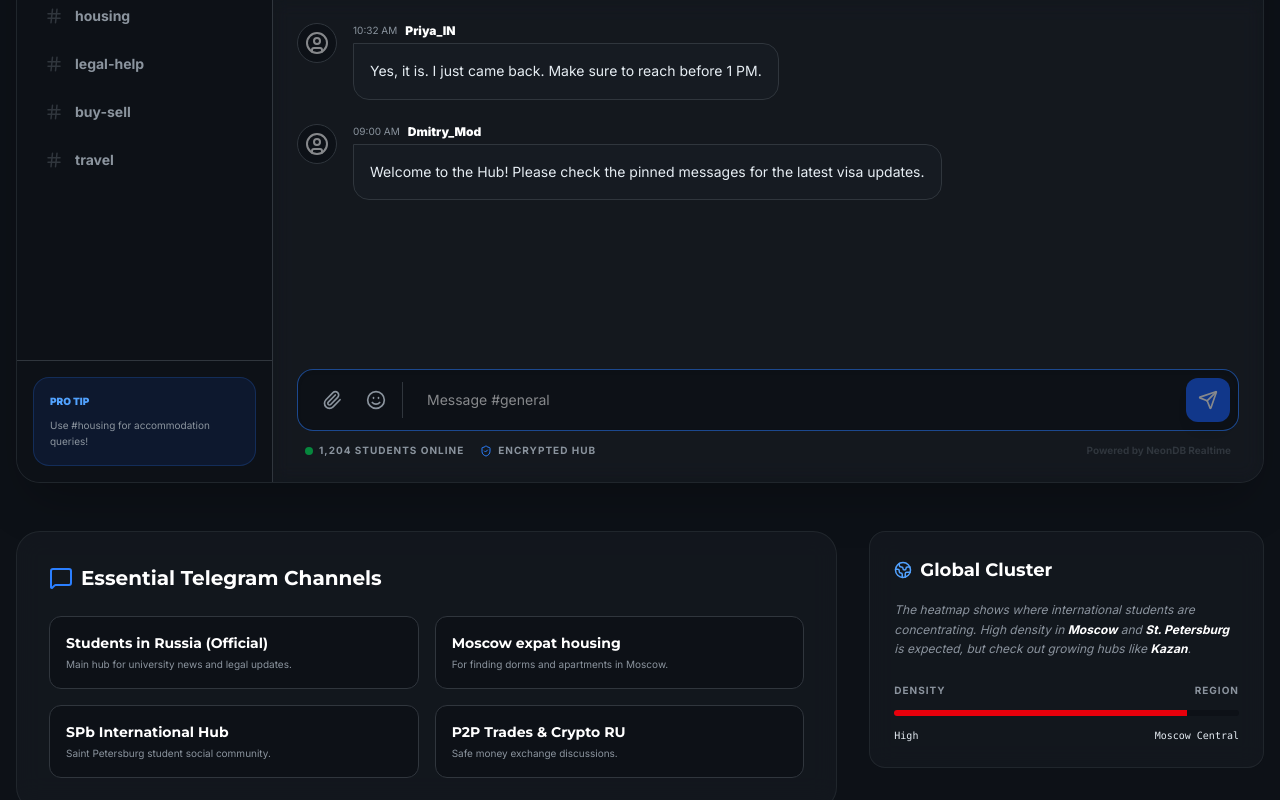
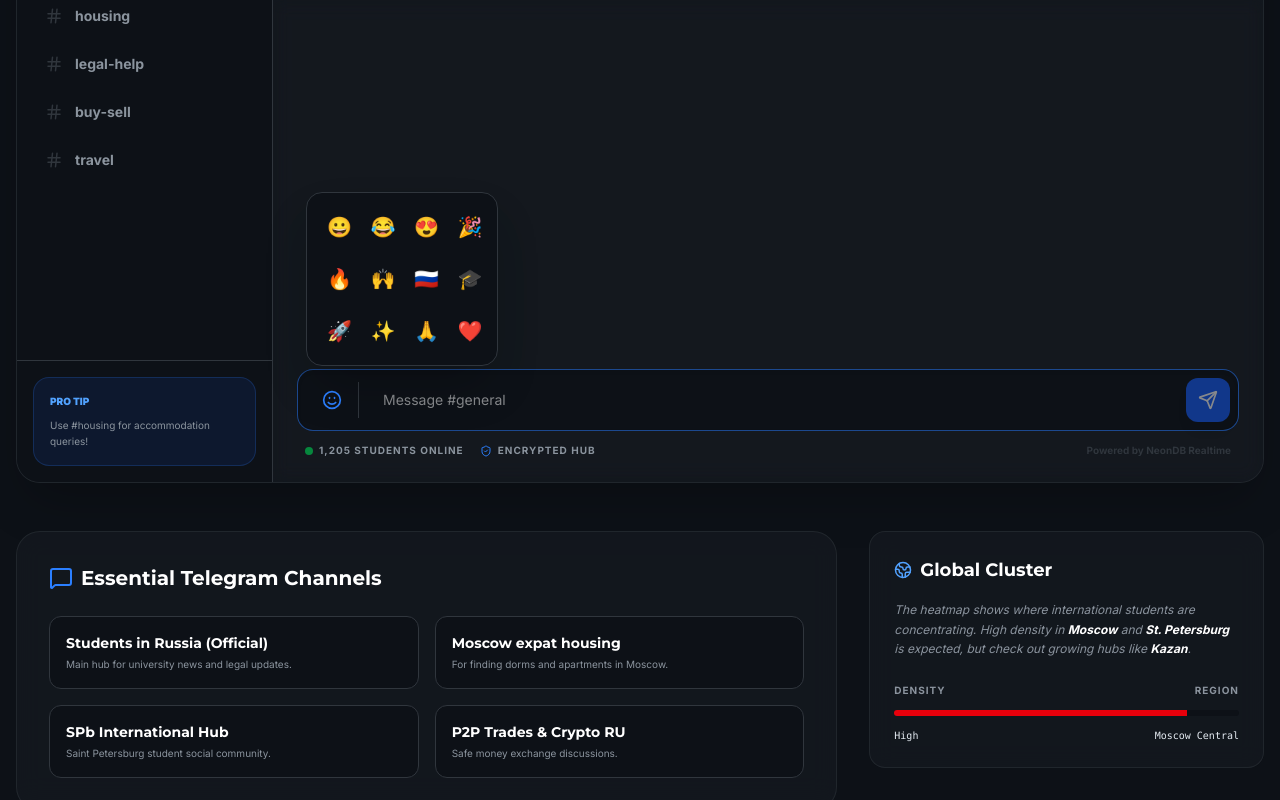
Before and after one commit to Surya-2k4/russia-hub, a Next.js app: page /community in a window 1280 px wide. Both pictures are taken after a click on the button 332 px from the left and 896 px from the top of the page. Shown: the part 496-1296 px from the top of the page. Built offline with nearby package versions, Linux system fonts and the light colour scheme.

Commit message:
fix comm,uni search issues

```diff
--- a/src/components/community/OnlineChat.tsx
+++ b/src/components/community/OnlineChat.tsx
@@ -17,17 +17,24 @@ import {
 import { motion, AnimatePresence } from 'framer-motion';
 
 const CHANNELS = ["general", "admissions", "housing", "legal-help", "buy-sell", "travel"];
-const INITIAL_MESSAGES = [
-  { id: 1, user: "Alex_RU", text: "Hey! Does anyone know if the medical check center in Moscow is open today?", time: "10:30 AM", channel: "general" },
-  { id: 2, user: "Priya_IN", text: "Yes, it is. I just came back. Make sure to reach before 1 PM.", time: "10:32 AM", channel: "general" },
-  { id: 3, user: "Dmitry_Mod", text: "Welcome to the Hub! Please check the pinned messages for the latest visa updates.", time: "09:00 AM", channel: "general" },
-];
+const CHANNEL_DESCRIPTIONS: Record<string, string> = {
+  "general": "The main hub for everything! Say hello and start your journey.",
+  "admissions": "Get help with university applications, documents, and entrance exams.",
+  "housing": "Find dormitories, apartments, and roommates across all Russian cities.",
+  "legal-help": "Visa, registration, and migration legal support from experts.",
+  "buy-sell": "Marketplace for students. Buy or sell textbooks, clothes, and electronics.",
+  "travel": "Backpacking in Russia? Share tips, routes, and travel buddies."
+};
+
+const INITIAL_MESSAGES: any[] = [];
 
 export function OnlineChat() {
   const [activeChannel, setActiveChannel] = useState("general");
   const [messages, setMessages] = useState(INITIAL_MESSAGES);
   const [input, setInput] = useState("");
   const [isTyping, setIsTyping] = useState(false);
+  const [showEmojiPicker, setShowEmojiPicker] = useState(false);
+  const [onlineCount, setOnlineCount] = useState(1204);
   const scrollRef = useRef<HTMLDivElement>(null);
 
   const scrollToBottom = () => {
@@ -39,6 +46,13 @@ export function OnlineChat() {
   useEffect(() => {
     scrollToBottom();
   }, [messages]);
+
+  useEffect(() => {
+    const interval = setInterval(() => {
+      setOnlineCount(prev => prev + (Math.random() > 0.5 ? 1 : -1));
+    }, 5000);
+    return () => clearInterval(interval);
+  }, []);
 
   const handleSendMessage = (e: React.FormEvent) => {
     e.preventDefault();
@@ -63,7 +77,7 @@ export function OnlineChat() {
         const reply = {
           id: Date.now() + 1,
           user: "HubBot",
-          text: `Thanks for sharing in #${activeChannel}! Our community will get back to you soon.`,
+          text: `Thanks for sharing in #general! Our community will get back to you soon.`,
           time: new Date().toLocaleTimeString([], { hour: '2-digit', minute: '2-digit' }),
           channel: activeChannel
         };
@@ -119,13 +133,11 @@ export function OnlineChat() {
              <div className="p-2 bg-blue-600/10 rounded-lg text-blue-500"><Hash size={20} /></div>
             <div>
               <h4 className="font-bold text-white text-sm">#{activeChannel}</h4>
-                <p className="text-[10px] text-[#8B949E]">Discuss anything about {activeChannel}</p>
+              <p className="text-[10px] text-[#8B949E]">{CHANNEL_DESCRIPTIONS[activeChannel]}</p>
             </div>
           </div>
           <div className="flex items-center gap-4 text-[#8B949E]">
-              <Search size={18} className="cursor-pointer hover:text-white transition-colors" />
-              <Users size={18} className="cursor-pointer hover:text-white transition-colors" />
-              <MoreVertical size={18} className="cursor-pointer hover:text-white transition-colors" />
+            {/* Icons removed per request */}
           </div>
         </div>
 
@@ -184,9 +196,39 @@ export function OnlineChat() {
              onSubmit={handleSendMessage}
              className="bg-[#0D1117] border border-[#30363D] rounded-2xl p-2 flex items-center gap-2 shadow-inner focus-within:border-blue-500/50 transition-all"
            >
-              <div className="flex items-center gap-2 px-2 border-r border-[#30363D]">
-                 <button type="button" className="p-2 text-[#8B949E] hover:text-blue-500"><Paperclip size={20} /></button>
-                 <button type="button" className="p-2 text-[#8B949E] hover:text-blue-500"><Smile size={20} /></button>
+              <div className="flex items-center gap-2 px-2 border-r border-[#30363D] relative">
+                 <button
+                   type="button"
+                   onClick={() => setShowEmojiPicker(!showEmojiPicker)}
+                   className={`p-2 transition-colors ${showEmojiPicker ? 'text-blue-500' : 'text-[#8B949E] hover:text-blue-500'}`}
+                 >
+                   <Smile size={20} />
+                 </button>
+
+                 <AnimatePresence>
+                   {showEmojiPicker && (
+                     <motion.div
+                       initial={{ opacity: 0, y: 10, scale: 0.95 }}
+                       animate={{ opacity: 1, y: 0, scale: 1 }}
+                       exit={{ opacity: 0, y: 10, scale: 0.95 }}
+                       className="absolute bottom-full left-0 mb-4 bg-[#0D1117] border border-[#30363D] p-3 rounded-2xl shadow-2xl grid grid-cols-4 gap-2 z-50 w-48"
+                     >
+                       {["😀", "😂", "😍", "🎉", "🔥", "🙌", "🇷🇺", "🎓", "🚀", "✨", "🙏", "❤️"].map(emoji => (
+                         <button
+                           key={emoji}
+                           type="button"
+                           onClick={() => {
+                             setInput(prev => prev + emoji);
+                             setShowEmojiPicker(false);
+                           }}
+                           className="text-xl hover:bg-white/5 p-2 rounded-lg transition-colors"
+                         >
+                           {emoji}
+                         </button>
+                       ))}
+                     </motion.div>
+                   )}
+                 </AnimatePresence>
               </div>
               <input
                 type="text"
@@ -207,7 +249,7 @@ export function OnlineChat() {
               <div className="flex items-center gap-4">
                  <div className="flex items-center gap-1.5">
                     <span className="w-2 h-2 bg-green-500 rounded-full animate-pulse" />
-                    <span className="text-[10px] font-bold text-[#8B949E] uppercase tracking-widest">1,204 Students Online</span>
+                    <span className="text-[10px] font-bold text-[#8B949E] uppercase tracking-widest">{onlineCount.toLocaleString()} Students Online</span>
                  </div>
                  <div className="flex items-center gap-1.5">
                     <ShieldCheck size={12} className="text-blue-500" />
```
Lines whose indentation alone changed are shown as unchanged.
